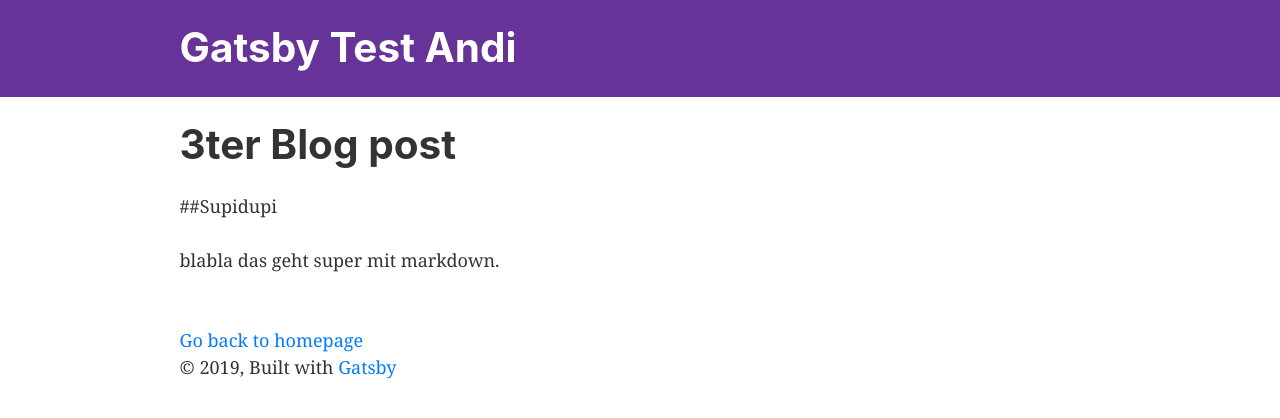
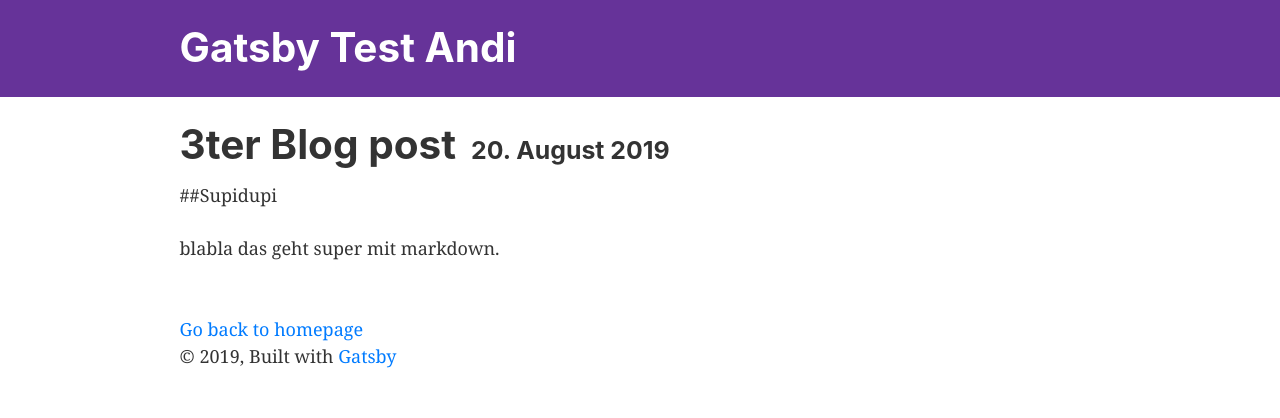
Before and after one commit to ajerni/gatsby, a Gatsby site: page /dasdritte/ in a window 1280 px wide. Built offline with nearby package versions, Linux system fonts and the light colour scheme; Gatsby itself is replaced by a stand-in of ours.

```diff
--- a/content/posts/dasdritte.md
+++ b/content/posts/dasdritte.md
@@ -1,5 +1,6 @@
 ---
 title: 3ter Blog post
+date: 2019-08-20
 ---
 
 ##Supidupi
--- a/content/posts/first-post.md
+++ b/content/posts/first-post.md
@@ -1,5 +1,6 @@
 ---
 title: Erstes Post
+date: 2019-09-03
 ---
 
 ## First post
--- a/content/posts/second-post.md
+++ b/content/posts/second-post.md
@@ -1,5 +1,6 @@
 ---
 title: Zweites Post
+date: 2019-09-01
 ---
 
 ## Time for a little game!
--- a/src/templates/blog-post.js
+++ b/src/templates/blog-post.js
@@ -7,7 +7,10 @@
   return (
     <Layout>
       <div>
-        <h1>{post.frontmatter.title}</h1>
+        <div style={{marginBottom:15}}>
+          <h1 style={{ display: "inline" }}>{post.frontmatter.title}</h1>
+          <h3 style={{ display: "inline", marginLeft:15 }}>{post.frontmatter.date}</h3>
+        </div>
         <div dangerouslySetInnerHTML={{ __html: post.html }} />
         <br></br>
         <Link to="/">Go back to homepage</Link>
@@ -22,6 +25,7 @@
       html
       frontmatter {
         title
+        date(formatString: "DD. MMMM YYYY")
       }
     }
   }
```
Also changed, not shown: src/pages/markdownpage.js (+12 -5 lines).
